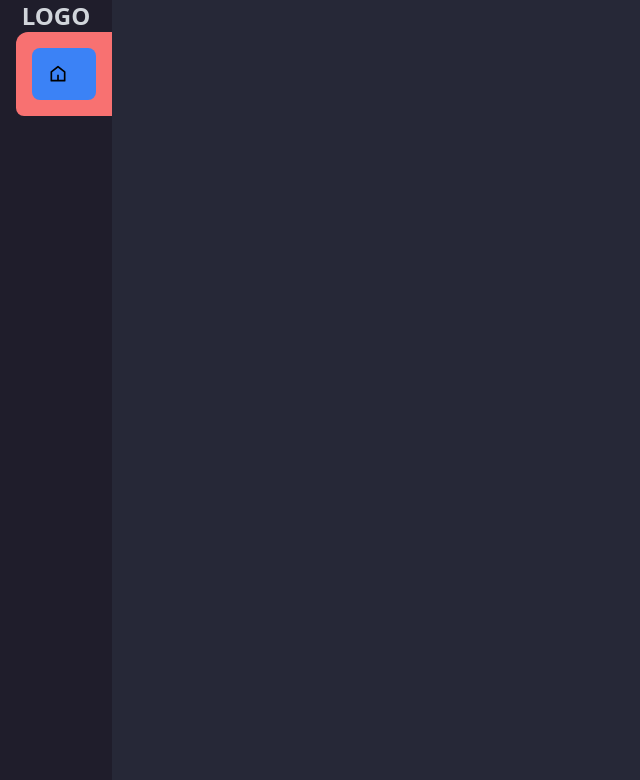
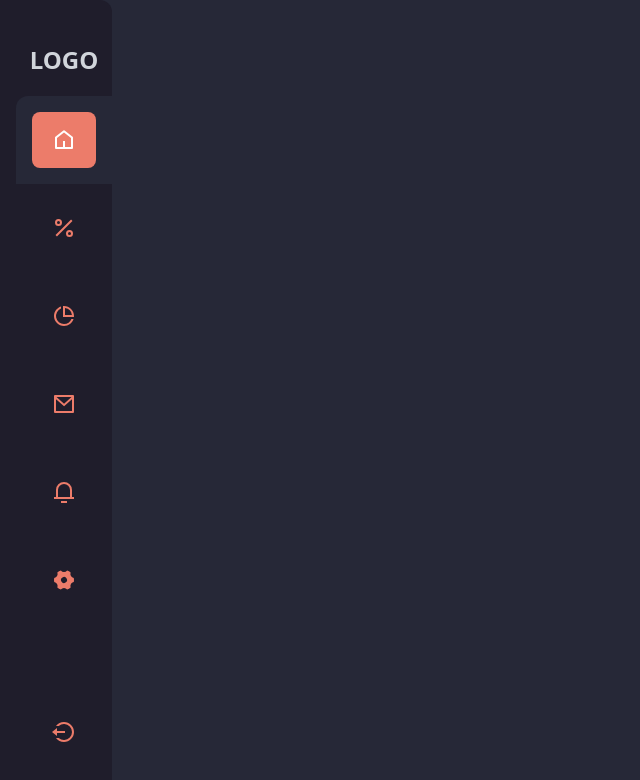
Before and after one commit to Gaston-Aller-00/Dashboard-store, a React (Vite) app: page / in a window 1280 px wide. Shown: the top 780 px of the page, without its empty margins (0-640 px from the left). Built offline with nearby package versions, Linux system fonts and the light colour scheme.

Commit message:
semi side finish

```diff
--- a/src/components/shared/SideBar.jsx
+++ b/src/components/shared/SideBar.jsx
@@ -1,19 +1,87 @@
 import React from "react";
-import { RiHome5Line } from "react-icons/ri";
+import {
+  RiHome5Line,
+  RiPercentLine,
+  RiPieChartLine,
+  RiMailLine,
+  RiNotification3Line,
+  RiSettings4Fill,
+  RiLogoutCircleLine
+} from "react-icons/ri";
 
 const SideBar = () => {
   return (
-    <div className="bg-[#1F1D2B] fixed left-0 top-0  w-28 h-full ">
-      <h1 className="text-2xl text-gray-300 uppercase font-bold text-center ">
-        Logo
-      </h1>
-      <ul className=" pl-4">
-        <li className=" bg-red-400 p-4 rounded-tl-xl rounded-bl-lg">
-          <a href="#" className="bg-blue-500 p-4 block rounded-lg ">
-            <RiHome5Line className="text-xl " />
-          </a>
-        </li>
-      </ul>
+    <div className="bg-[#1F1D2B] fixed lg:left-0 top-0  w-28 h-full flex flex-col justify-between py-6 rounded-tr-xl rounded-br-xl z-50 -left-full">
+      <div>
+        <ul className=" pl-4">
+          <li>
+            <h1 className="text-2xl text-gray-300 uppercase font-bold text-center my-5">
+              Logo
+            </h1>
+          </li>
+          <li className=" bg-[#262837] p-4 rounded-tl-xl rounded-bl-xg">
+            <a
+              href="#"
+              className="bg-[#ec7c6a] p-4 flex  justify-center rounded-lg text-white "
+            >
+              <RiHome5Line className="text-2xl  " />
+            </a>
+          </li>
+          <li className=" hover:bg-[#262837] p-4 rounded-l-xl rounded-bl-xl group transition-colors">
+            <a
+              href="#"
+              className="group-hover:bg-[#ec7c6a] p-4 flex  justify-center rounded-xl text-[#ec7c6a] group-hover:text-white transition-colors"
+            >
+              <RiPercentLine className="text-2xl  " />
+            </a>
+          </li>
+          <li className=" hover:bg-[#262837] p-4 rounded-tl-xl rounded-bl-xl group transition-colors">
+            <a
+              href="#"
+              className="group-hover:bg-[#ec7c6a] p-4 flex  justify-center rounded-xl text-[#ec7c6a] group-hover:text-white transition-colors"
+            >
+              <RiPieChartLine className="text-2xl  " />
+            </a>
+          </li>
+          <li className=" hover:bg-[#262837] p-4 rounded-tl-xl rounded-bl-xl group transition-colors">
+            <a
+              href="#"
+              className="group-hover:bg-[#ec7c6a] p-4 flex  justify-center rounded-xl text-[#ec7c6a] group-hover:text-white transition-colors"
+            >
+              <RiMailLine className="text-2xl  " />
+            </a>
+          </li>
+          <li className=" hover:bg-[#262837] p-4 rounded-tl-xl rounded-bl-xl group transition-colors">
+            <a
+              href="#"
+              className="group-hover:bg-[#ec7c6a] p-4 flex  justify-center rounded-xl text-[#ec7c6a] group-hover:text-white transition-colors"
+            >
+              <RiNotification3Line className="text-2xl  " />
+            </a>
+          </li>
+          <li className=" hover:bg-[#262837] p-4 rounded-tl-xl rounded-bl-xl group transition-colors">
+            <a
+              href="#"
+              className="group-hover:bg-[#ec7c6a] p-4 flex  justify-center rounded-xl text-[#ec7c6a] group-hover:text-white transition-colors"
+            >
+              <RiSettings4Fill className="text-2xl  " />
+            </a>
+          </li>
+        </ul>
+      </div>
+
+      <div>
+        <ul className="pl-4">
+          <li className=" hover:bg-[#262837] p-4 rounded-l-xl rounded-bl-xl group transition-colors">
+            <a
+              href="#"
+              className="group-hover:bg-[#ec7c6a] p-4 flex  justify-center rounded-xl text-[#ec7c6a] group-hover:text-white transition-colors"
+            >
+              <RiLogoutCircleLine className="text-2xl  " />
+            </a>
+          </li>
+        </ul>
+      </div>
     </div>
   );
 };
```
